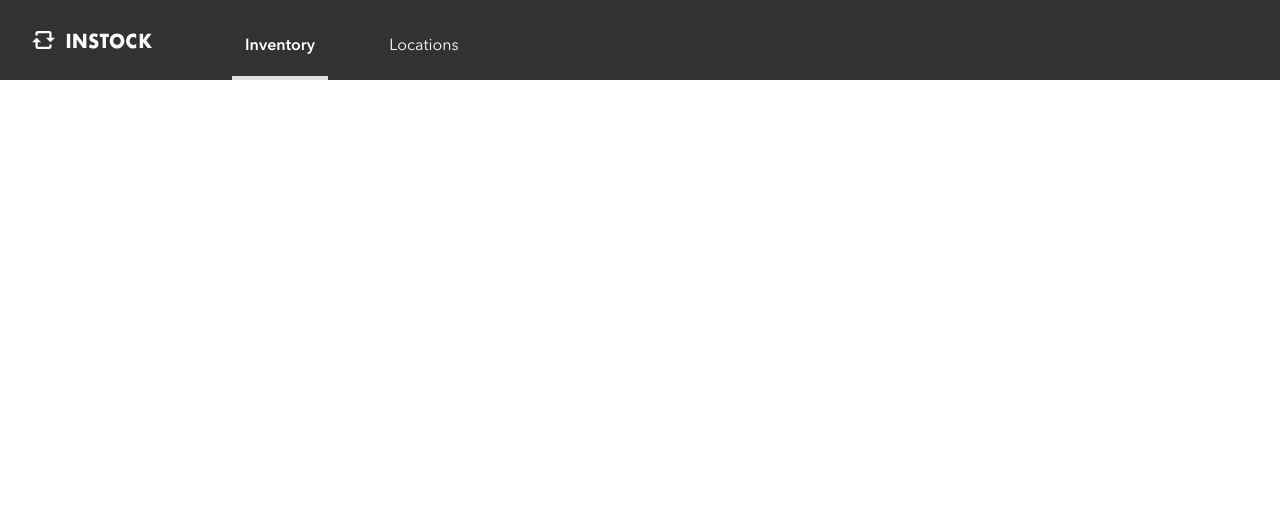
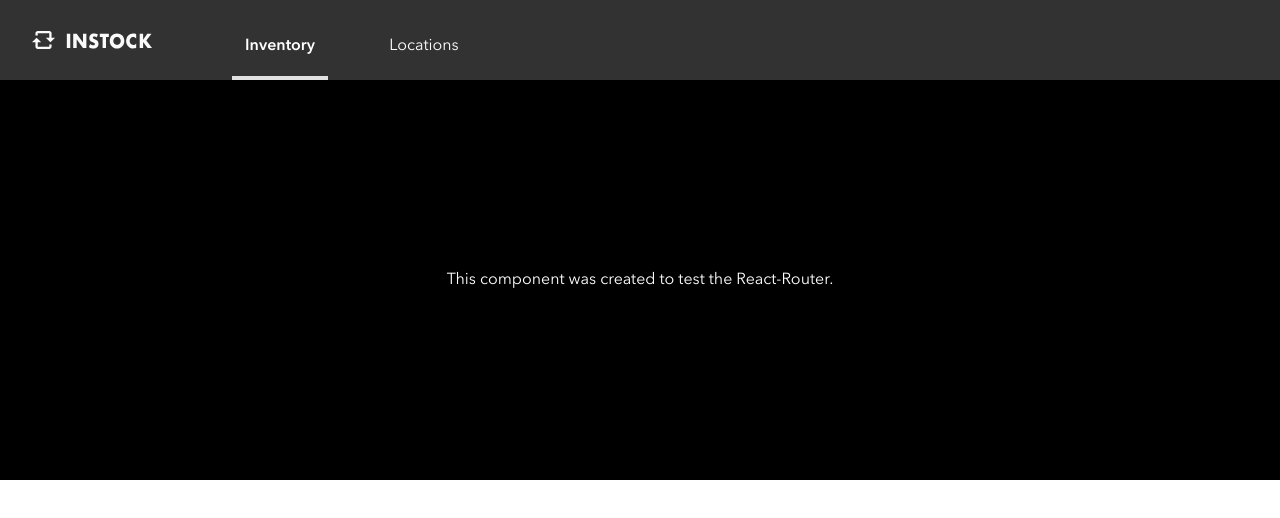
Before and after one commit to BeesonAlex/instock, a React (Create React App) app in the folder client/: page / in a window 1280 px wide. Shown: the top 518 px of the page. Built offline with nearby package versions, Linux system fonts and the light colour scheme.

Commit message:
React Router created.  Need to update the router when the components that make up the page are finished. Router is its own component and imported into App.

```diff
--- a/client/src/App.js
+++ b/client/src/App.js
@@ -1,12 +1,14 @@
 import React from 'react';
 import './App.css';
 import Header from './components/header/Header'
+import Router from './components/router/router'
 
 function App() {
   return (
-    <div className="App">
-      <Header />
-    </div>
+      <div className="App">
+        <Header />
+        <Router />
+      </div>
   );
 }
 
--- /dev/null
+++ b/client/src/components/router/router.js
@@ -0,0 +1,23 @@
+import React, {Component} from 'react';
+import {BrowserRouter, Route, Switch} from 'react-router-dom';
+import './router.scss';
+import Test from '../test/test';
+
+class Router extends Component {
+    render() {
+        return (
+            <BrowserRouter>
+                <Switch>
+                    <Route path="/" exact component={Test}/>
+                    <Route path="/Locations" exact component={Test}/>
+                    <Route path="/Locations/:id" exact component={Test}/>
+                    <Route path="/Inventory" exact component={Test}/>
+                    <Route path="/Inventory/:id" exact component={Test}/>
+                    <Route path="/CreateNew" component={Test}/>
+                </Switch>
+          </BrowserRouter>
+        )
+    }
+}
+
+export default Router;
--- /dev/null
+++ b/client/src/components/test/test.js
@@ -0,0 +1,14 @@
+import React, { Component } from 'react';
+import './test.scss'
+
+class Test extends Component {
+    render() {
+        return (
+            <div className="test">
+                <p>This component was created to test the React-Router.</p>
+            </div>
+        )
+    }
+}
+
+export default Test;
--- /dev/null
+++ b/client/src/components/test/test.scss
@@ -0,0 +1,9 @@
+.test {
+    height:400px;
+    width:100%;
+    background-color:black;
+    color:white;
+    display:flex;
+    justify-content:center;
+    align-items: center;
+}
```
Also changed, not shown: client/src/components/router/router.scss (added).
